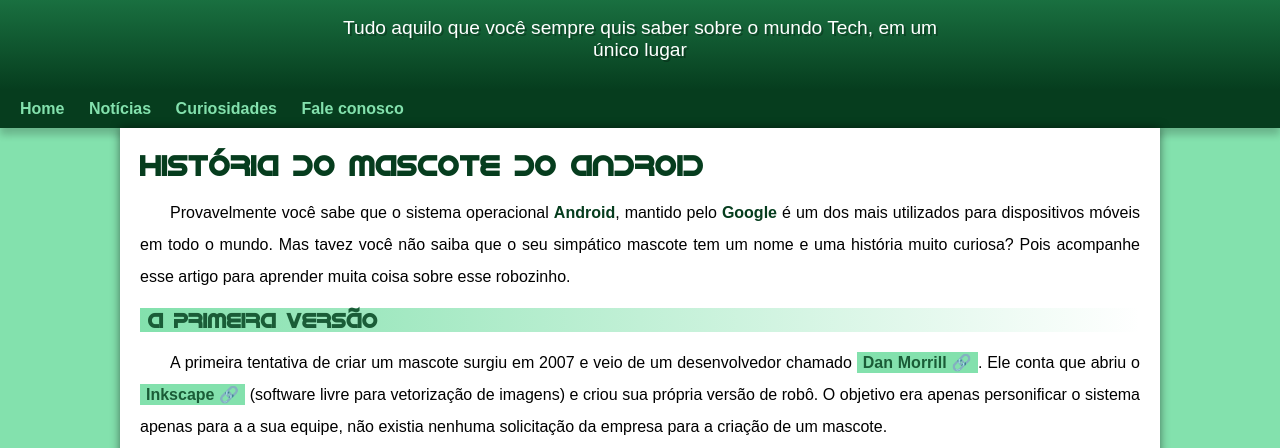
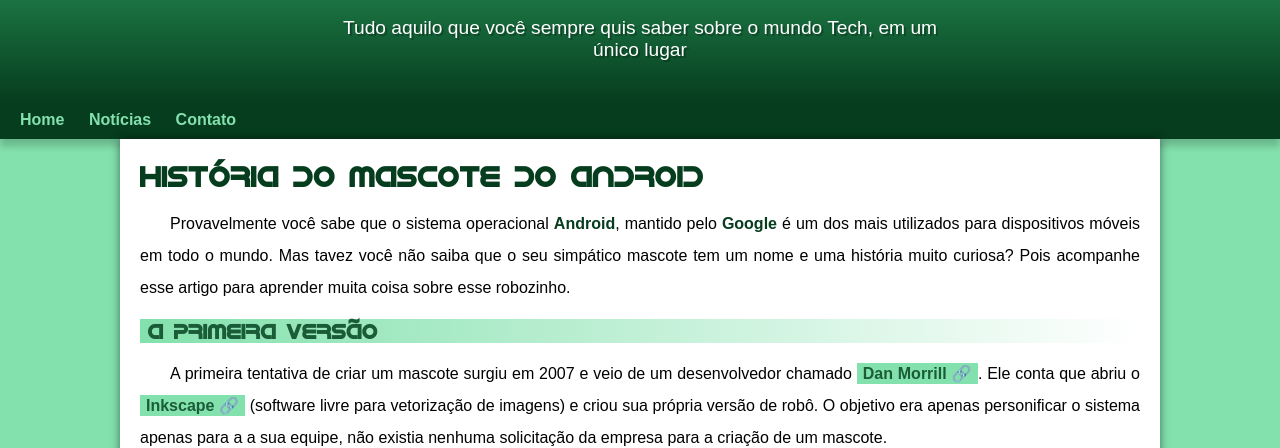
Before and after one commit to Williamcodess/projeto-android, a plain HTML site: page index.html in a window 1280 px wide. Shown: the part 100-548 px from the top of the page. Drawn offline with Linux system fonts and the light colour scheme.

Commit message:
Alteração no style

```diff
--- a/estilo/estilo1.css
+++ b/estilo/estilo1.css
@@ -116,7 +116,7 @@
     margin: auto;
     padding-left: 10px;
     padding-right: 10px;
-    padding-bottom: 20px;
+    padding-bottom: 40px;
     text-shadow: 2px 2px 0px rgba(0, 0, 0, 0.267);
 }
 
--- a/index.html
+++ b/index.html
@@ -21,8 +21,7 @@
     <nav>
         <a href="#">Home</a>
         <a href="#">Notícias</a>
-        <a href="#">Curiosidades</a>
-        <a href="#">Fale conosco</a>
+        <a href="#">Contato</a>
     </nav>
 
     <main>
```
